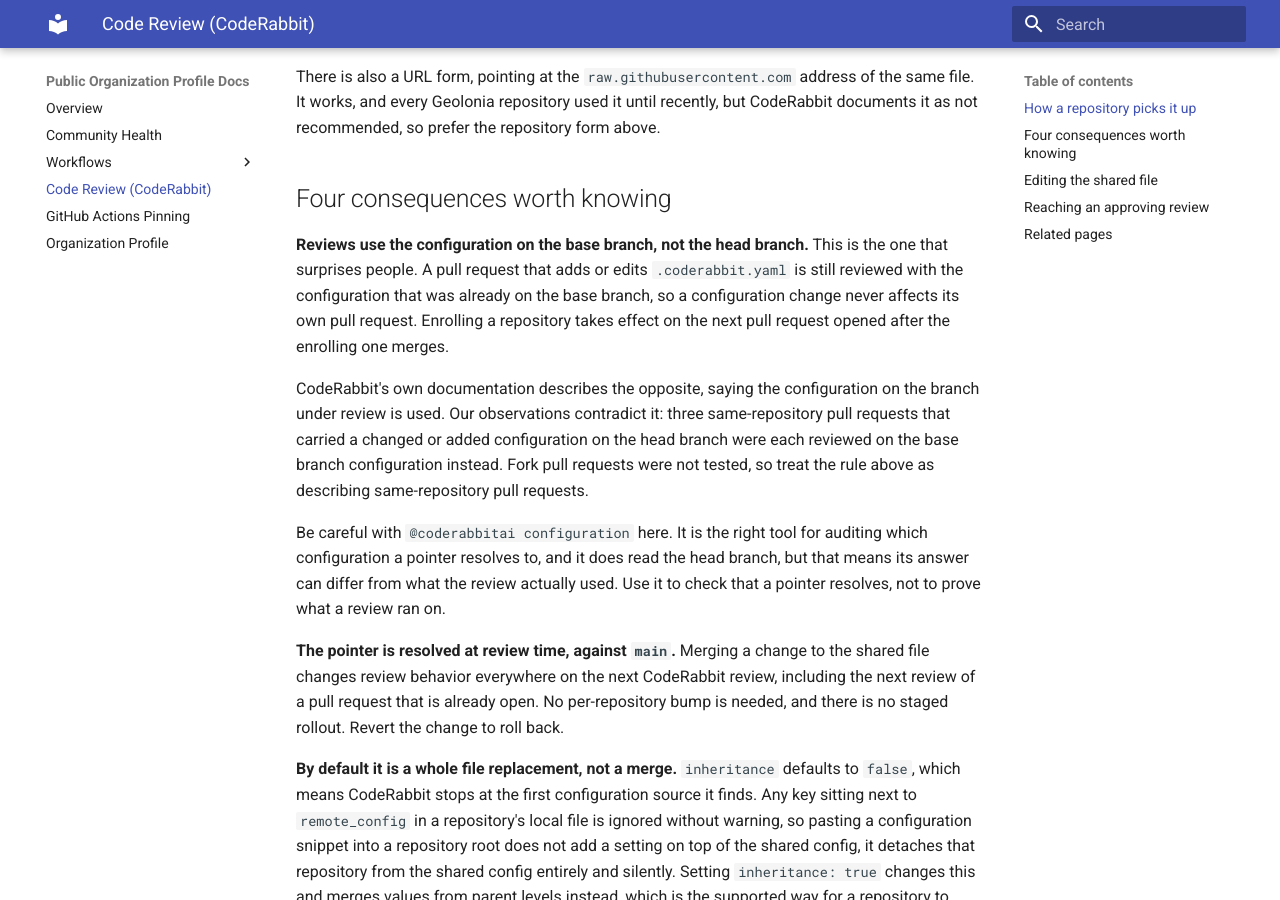
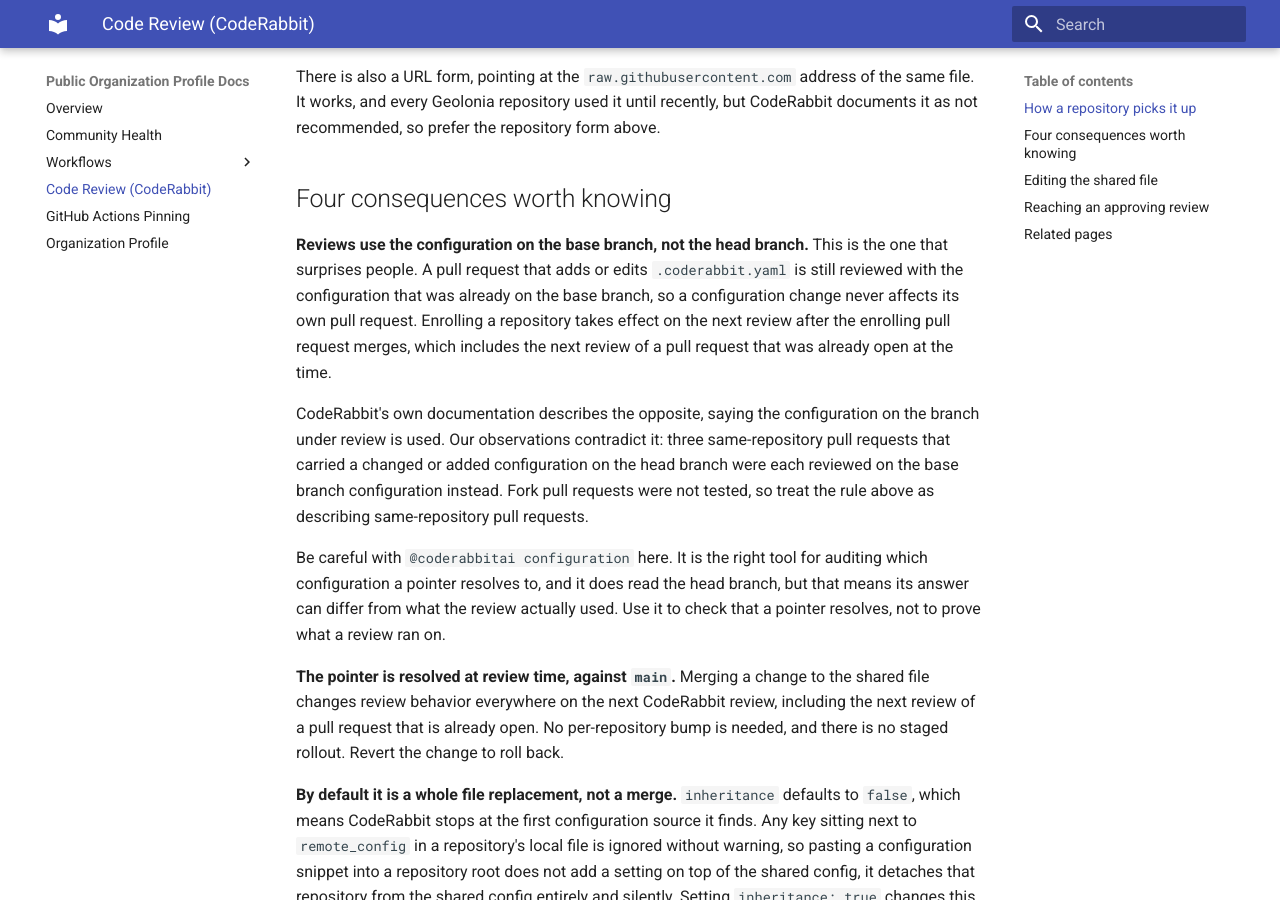
Before and after one commit to geolonia/.github, an MkDocs documentation site: the page built from docs/coderabbit.md, in a window 1280 px wide and 900 px high, scrolled down 691 px. Built offline with MkDocs 1.6.1 and Material for MkDocs 9.7.7, drawn with Linux system fonts in a browser that asks for light colours.

Commit message:
docs(coderabbit): enrollment lands on the next review, not the next PR opened

```diff
--- a/docs/coderabbit.md
+++ b/docs/coderabbit.md
@@ -40,7 +40,8 @@ CodeRabbit documents it as not recommended, so prefer the repository form above.
 the one that surprises people. A pull request that adds or edits `.coderabbit.yaml`
 is still reviewed with the configuration that was already on the base branch, so a
 configuration change never affects its own pull request. Enrolling a repository
-takes effect on the next pull request opened after the enrolling one merges.
+takes effect on the next review after the enrolling pull request merges, which
+includes the next review of a pull request that was already open at the time.
 
 CodeRabbit's own documentation describes the opposite, saying the configuration on
 the branch under review is used. Our observations contradict it: three
```
